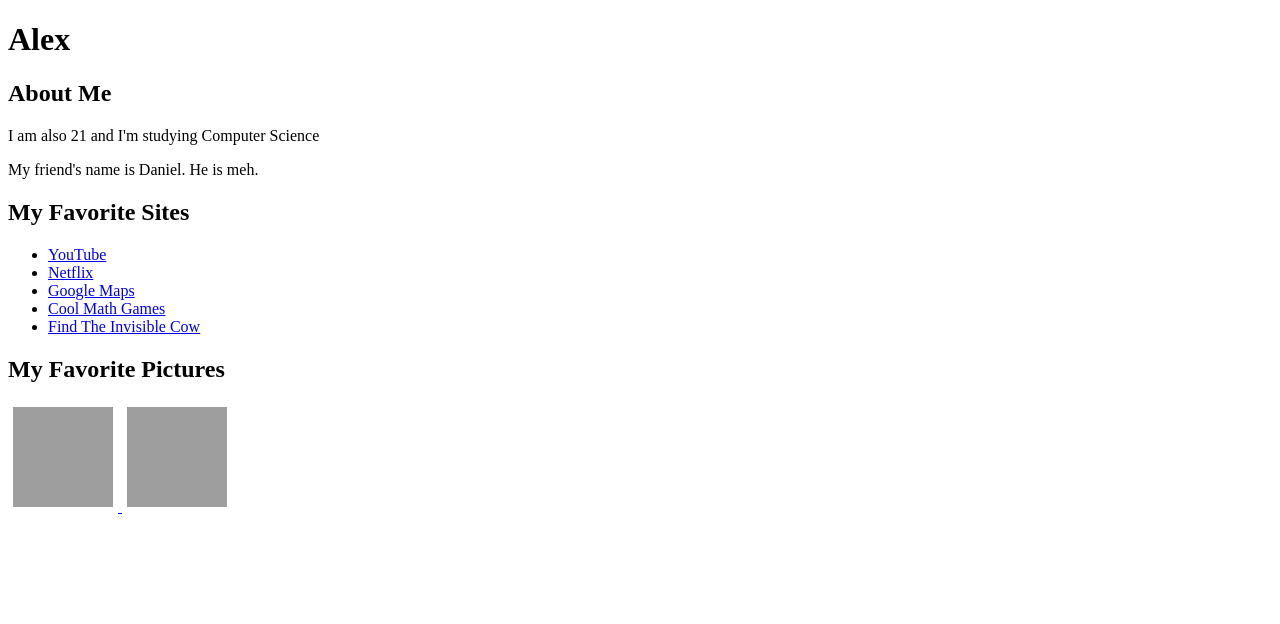
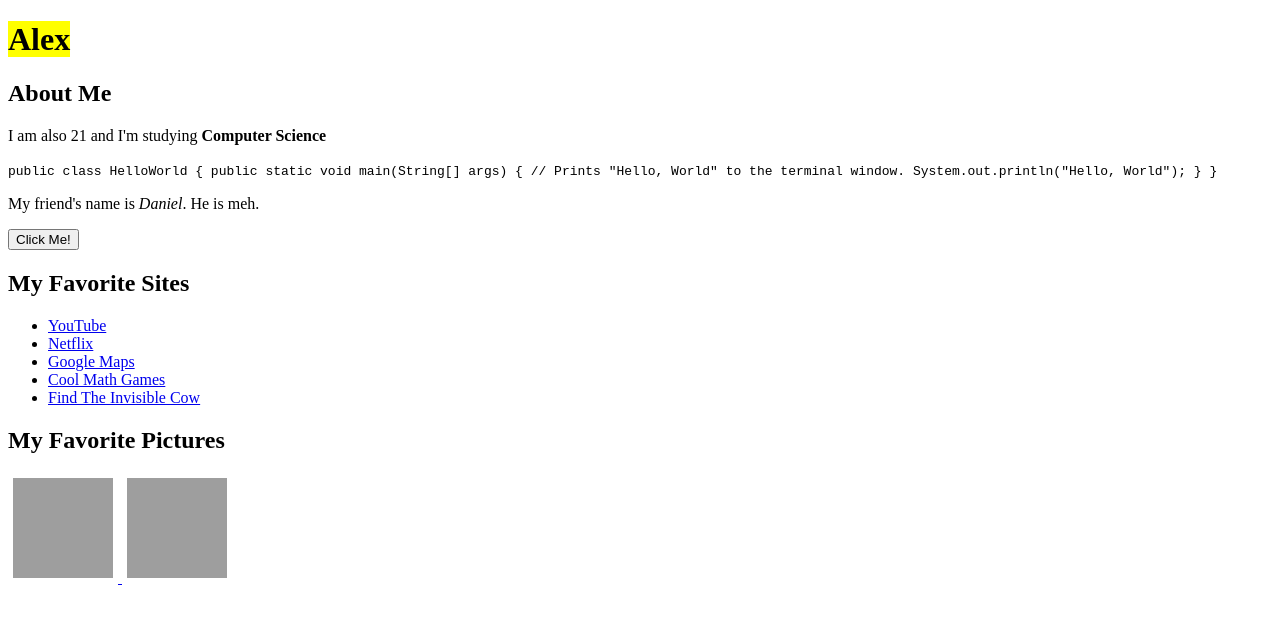
Before and after one commit to mzuniga-1833381/mzuniga-1833381.github.io, a plain HTML site: page tags.html in a window 1280 px wide. Drawn offline with Linux system fonts and the light colour scheme; grey boxes are pictures that could not be loaded.

Commit message:
Update tags.html

```diff
--- a/tags.html
+++ b/tags.html
@@ -4,10 +4,21 @@
         <title>Welcome to Alex's</title>
     </head>
     <body>
-        <h1>Alex</h1>
+        <h1><mark>Alex</mark></h1>
         <h2>About Me</h2>
-            <p>I am also 21 and I'm studying Computer Science</p>
-            <p>My friend's name is Daniel. He is meh. </p>
+            <p>I am also 21 and I'm studying <b>Computer Science</b></p>
+            <code>
+                public class HelloWorld {
+
+                    public static void main(String[] args) {
+                        // Prints "Hello, World" to the terminal window.
+                        System.out.println("Hello, World");
+                    }
+
+                }
+            </code>
+            <p>My friend's name is <em>Daniel</em>. He is meh. </p>
+            <button type="button">Click Me!</button>
         <h2>My Favorite Sites</h2>
             <ul>
                 <li>
```
